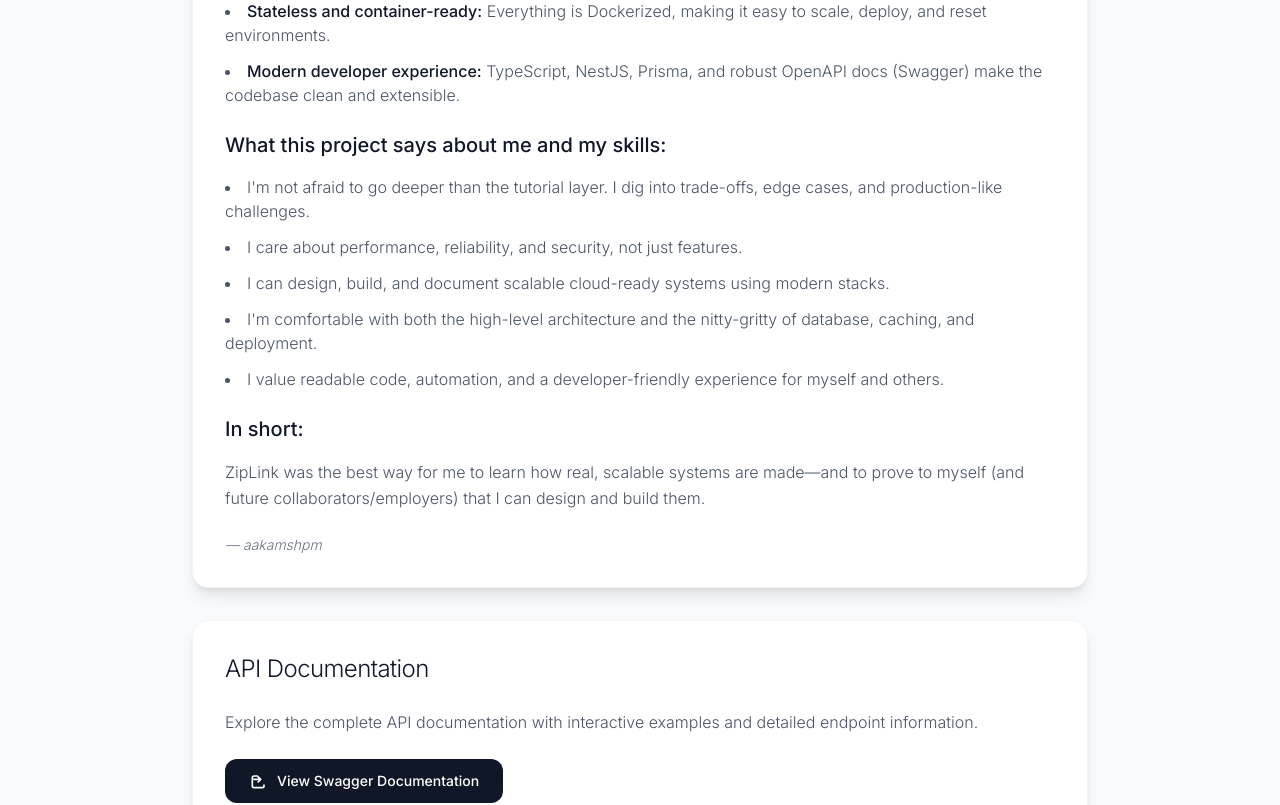
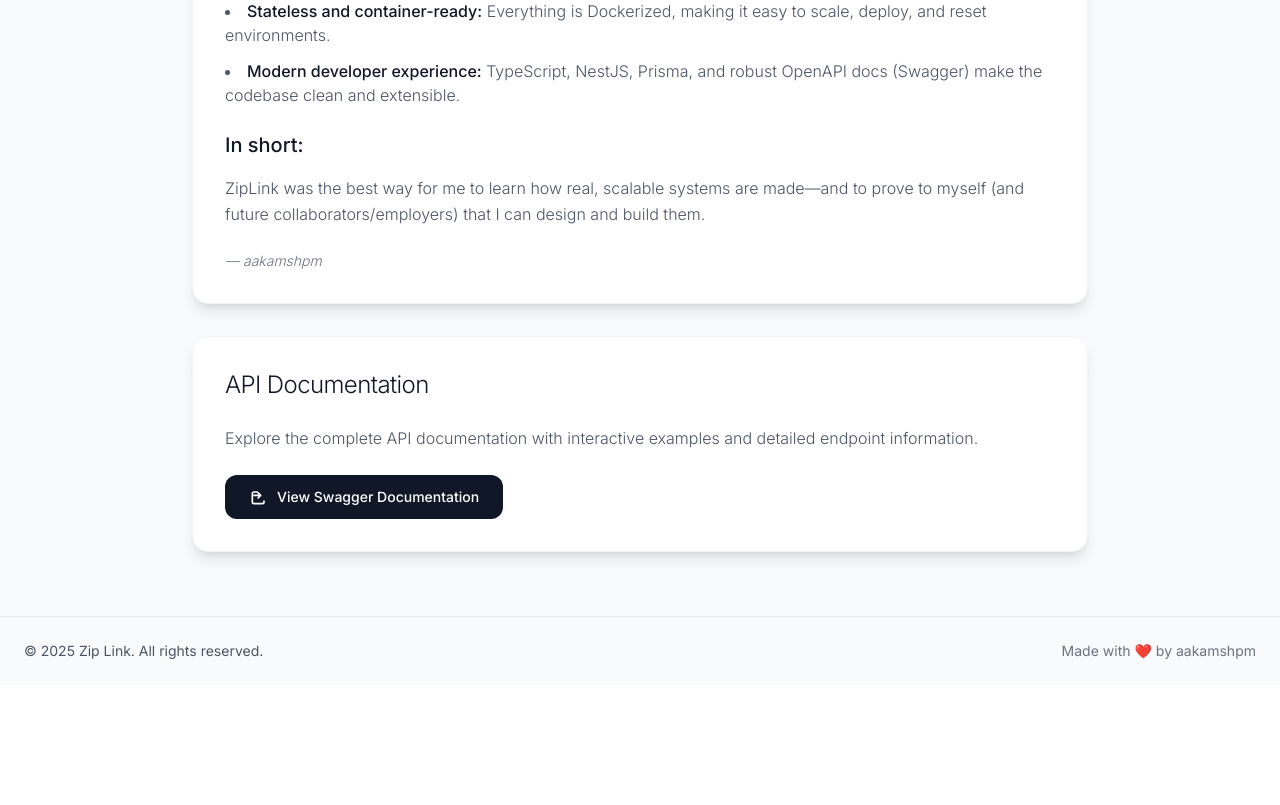
Before and after one commit to aakamshpm/url-shortener-web, an Angular app: page /docs in a window 1280 px wide. Shown: the part 820-1625 px from the top of the page. After the commit the page ends 1505 px from the top, so only its background shows below. Built offline with nearby package versions, Linux system fonts and the light colour scheme.

Commit message:
fix: remove redundant personal project description from documentation

```diff
--- a/src/app/features/docs/docs-page.component.html
+++ b/src/app/features/docs/docs-page.component.html
@@ -82,34 +82,6 @@
           </li>
         </ul>
 
-        <h2 class="text-xl font-medium text-gray-900 mb-4">
-          What this project says about me and my skills:
-        </h2>
-        <ul
-          class="list-disc list-inside space-y-3 text-gray-600 font-light mb-6"
-        >
-          <li>
-            I'm not afraid to go deeper than the tutorial layer. I dig into
-            trade-offs, edge cases, and production-like challenges.
-          </li>
-          <li>
-            I care about performance, reliability, and security, not just
-            features.
-          </li>
-          <li>
-            I can design, build, and document scalable cloud-ready systems using
-            modern stacks.
-          </li>
-          <li>
-            I'm comfortable with both the high-level architecture and the
-            nitty-gritty of database, caching, and deployment.
-          </li>
-          <li>
-            I value readable code, automation, and a developer-friendly
-            experience for myself and others.
-          </li>
-        </ul>
-
         <h2 class="text-xl font-medium text-gray-900 mb-4">In short:</h2>
         <p class="text-gray-600 font-light leading-relaxed mb-6">
           ZipLink was the best way for me to learn how real, scalable systems
```
